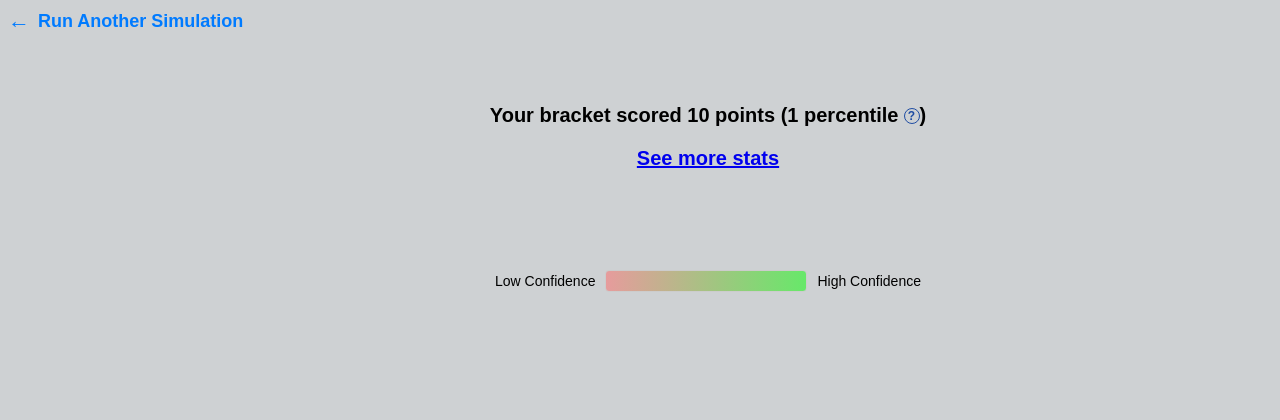
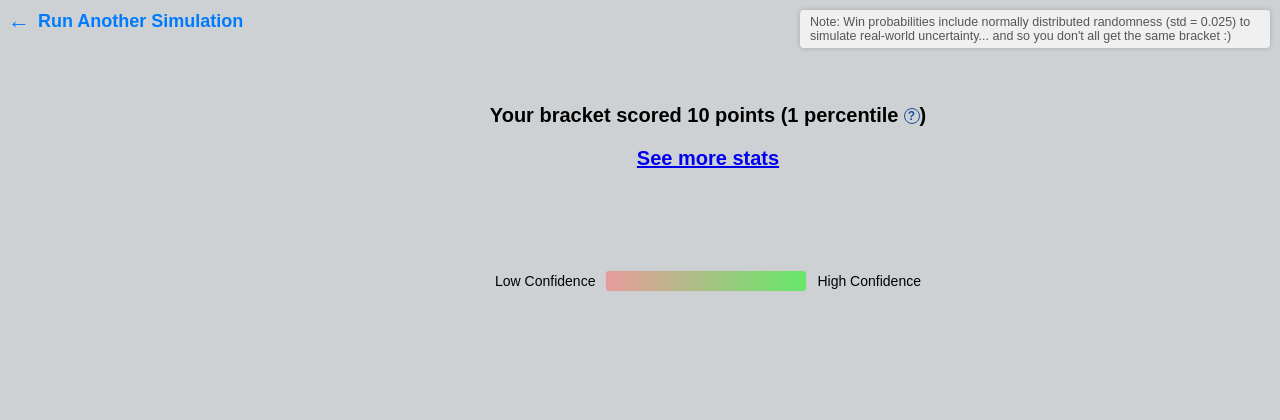
Before and after one commit to jacksonisidor/March-Madness-Simulator, a Flask app: template app/templates/results.html in a window 1280 px wide; the page is wider, and only the part inside the window is pictured. Shown: the top 420 px of that part. Run offline with Flask 2, Linux system fonts and the light colour scheme; the template is opened without the code that fills it: most values are stand-ins (such as "Sample title", 1, 10 or a date in 2020); parts of the project's set-up code (start-up, migrations or seed data) failed here and were passed over.

Commit message:
formatted randomness note

```diff
--- a/app/templates/results.html
+++ b/app/templates/results.html
@@ -5,7 +5,7 @@
   <meta name="viewport" content="width=device-width, initial-scale=1.0" />
   <title>Simulation Results</title>
   <style>
-    /* General Layout */
+
     body {
       font-family: Arial, sans-serif;
       display: flex;
@@ -14,7 +14,6 @@
       overflow: auto;
       background-color: #ced1d3;
     }
-    /* Back Button */
     .back-button {
       align-self: flex-start;
       display: inline-flex;
@@ -32,7 +31,7 @@
       font-size: 22px;
       margin-right: 8px;
     }
-    /* Score Container */
+
     #score-container {
       text-align: center;
       font-size: 20px;
@@ -40,7 +39,7 @@
       margin-bottom: 20px;
       margin-top: 50px;
     }
-    /* Help Icon */
+
     .percentile-container {
       display: inline-flex;
       align-items: center;
@@ -84,6 +83,7 @@
       opacity: 1;
       visibility: visible;
     }
+
     .bracket-container {
       align-self: flex-start;
       display: flex;
@@ -133,6 +133,7 @@
     }
 
     .bracket-team {
+      position: relative;
       box-sizing: border-box;
       background-color: #f0f0f0;
       border: 1px solid black;
@@ -159,6 +160,7 @@
       transform: translateX(30%);
       font-weight: bold;
     }
+
     #champion-team {
       background: gold;
       font-weight: bold;
@@ -169,14 +171,10 @@
       text-align: center;
       display: inline-block;
     }
-
     .bracket-team.highlight {
         box-shadow: 0 0 8px 3px rgba(32, 187, 32, 0.8);
         border: 2px solid #3acf3a;
         }
-
-
-    /* Highlight styles for dynamic highlighting */
     .highlight {
       background-color: #a8e6a1; /* light green */
       border: 1px solid green;
@@ -185,7 +183,6 @@
       stroke: green;
       stroke-width: 3;
     }
-
     .legend {
         display: flex;
         align-items: center;
@@ -193,12 +190,10 @@
         margin: 100px 0;
         margin-bottom: -130px;
     }
-
     .legend-label {
         font-size: 14px;
         margin: 0 10px;
     }
-
     .color-scale {
         width: 200px;
         height: 20px;
@@ -206,7 +201,6 @@
         border: 1px solid #ccc;
         border-radius: 4px;
     }
-
     .fixed-width-container {
         width: 95vw;
         max-width: 1400px;
@@ -214,17 +208,54 @@
         margin: 0 auto; /* center it */
     }
 
+    .bracket-team:hover::after {
+      content: attr(data-confidence);
+      position: absolute;
+      left: 50%;
+      transform: translateX(-50%);
+      bottom: 110%;
+      background: rgba(0,0,0,0.75);
+      color: #fff;
+      padding: 3px 8px;
+      font-size: 11px;
+      border-radius: 4px;
+      white-space: nowrap;
+      pointer-events: none;
+      z-index: 1000;
+    }
 
+    #randomness-note {
+      position: absolute;
+      top: 10px;
+      right: 10px;
+      font-size: 12.5px;
+      color: #555;
+      background-color: #f0f0f0;
+      padding: 5px 10px;
+      border-radius: 4px;
+      box-shadow: 0 0 5px rgba(0,0,0,0.2);
+      z-index: 1000;
+      text-align: left;
+      margin: 0;
+      max-width: 450px;
+    }
 
   </style>
+
 </head>
 <body>
+
+  <div id="randomness-note">
+    Note: Win probabilities include normally distributed randomness (std = 0.025) to simulate real-world uncertainty... and so you don't all get the same bracket :)
+  </div>
+
   <!-- Back Button -->
   <a href="/" class="back-button">
     <span class="arrow">←</span> Run Another Simulation
   </a>
 
   <div class="fixed-width-container">
+
     <!-- Score Display -->
     <div id="score-container">
       {% if score %}
@@ -241,7 +272,7 @@
       <p><a href="{{ url_for('analytics') }}">See more stats</a></p>
     </div>
 
-
+    <!-- Confidence Legend -->
     <div class="legend">
         <span class="legend-label">Low Confidence</span>
         <div class="color-scale"></div>
@@ -251,8 +282,10 @@
 
   <!-- Bracket Structure -->
   <div class="bracket-container" id="bracket-container" style="position: relative;">
+
     <!-- SVG overlay for connector lines -->
     <svg id="svg-connector" style="position:absolute; top:0; left:0; width:100%; height:100%; pointer-events:none;"></svg>
+
     <!-- LEFT SIDE -->
     <div class="bracket-column">
       <div class="bracket-round" id="round-64-left"></div>
@@ -261,10 +294,12 @@
       <div class="bracket-round" id="elite-8-left"></div>
       <div class="bracket-round" id="final-four-left"></div>
     </div>
+
     <!-- Final left (Championship entrant) -->
     <div class="bracket-column">
       <div class="bracket-round championship-entrant" id="championship-entrant-left"></div>
     </div>
+
     <!-- Championship Centered Winner Box -->
     <div id="championship-container">
       <div class="bracket-round" id="championship">
@@ -273,10 +308,12 @@
         </div>
       </div>
     </div>
+
     <!-- Final right (Championship entrant) -->
     <div class="bracket-column">
       <div class="bracket-round championship-entrant" id="championship-entrant-right"></div>
     </div>
+
     <!-- RIGHT SIDE -->
     <div class="bracket-column">
       <div class="bracket-round" id="final-four-right"></div>
@@ -286,12 +323,15 @@
       <div class="bracket-round" id="round-64-right"></div>
     </div>
   </div>
+
   <!-- Populate the bracket with teams -->
   <script>
+
     // Convert the Python object to JSON
     const bracketData = JSON.parse('{{ formatted_bracket|tojson|safe }}');
     console.log("Bracket Data:", bracketData);
-    // Helpers to map round numbers to DOM IDs
+
+    // map round numbers
     function getLeftRoundId(roundNum) {
       switch(roundNum) {
         case 1: return "round-64-left";
@@ -329,29 +369,29 @@
           const matchupDiv = document.createElement("div");
           matchupDiv.classList.add("bracket-matchup");
 
-        // Check if it's a single team box (e.g., bye situation)
+          // Single-team situation (bye)
           if (!matchup.team2 || matchup.team2.trim() === "") {
             const singleDiv = document.createElement("div");
             singleDiv.classList.add("bracket-team");
             singleDiv.textContent = matchup.team1;
             singleDiv.setAttribute("data-team", matchup.team1);
-          // Set color using p1
             singleDiv.style.backgroundColor = getTeamColor(matchup.p1);
+            singleDiv.setAttribute('data-confidence', `${(matchup.p1 * 100).toFixed(1)}%`);
             matchupDiv.appendChild(singleDiv);
           } else {
             const team1Div = document.createElement("div");
             team1Div.classList.add("bracket-team");
             team1Div.textContent = matchup.team1;
             team1Div.setAttribute("data-team", matchup.team1);
-          // Color team1 using its win probability (p1)
             team1Div.style.backgroundColor = getTeamColor(matchup.p1);
+            team1Div.setAttribute('data-confidence', `${(matchup.p1 * 100).toFixed(1)}%`);
 
             const team2Div = document.createElement("div");
             team2Div.classList.add("bracket-team");
             team2Div.textContent = matchup.team2;
             team2Div.setAttribute("data-team", matchup.team2);
-          // Color team2 using its win probability (p2)
             team2Div.style.backgroundColor = getTeamColor(matchup.p2);
+            team2Div.setAttribute('data-confidence', `${(matchup.p2 * 100).toFixed(1)}%`);
 
             matchupDiv.appendChild(team1Div);
             matchupDiv.appendChild(team2Div);
@@ -373,8 +413,8 @@
             singleDiv.classList.add("bracket-team");
             singleDiv.textContent = matchup.team2;
             singleDiv.setAttribute("data-team", matchup.team2);
-          // For a single box, use p2
             singleDiv.style.backgroundColor = getTeamColor(matchup.p2);
+            singleDiv.setAttribute('data-confidence', `${(matchup.p2 * 100).toFixed(1)}%`);
             matchupDiv.appendChild(singleDiv);
           } else {
             const team1Div = document.createElement("div");
@@ -382,12 +422,14 @@
             team1Div.textContent = matchup.team1;
             team1Div.setAttribute("data-team", matchup.team1);
             team1Div.style.backgroundColor = getTeamColor(matchup.p1);
+            team1Div.setAttribute('data-confidence', `${(matchup.p1 * 100).toFixed(1)}%`);
 
             const team2Div = document.createElement("div");
             team2Div.classList.add("bracket-team");
             team2Div.textContent = matchup.team2;
             team2Div.setAttribute("data-team", matchup.team2);
             team2Div.style.backgroundColor = getTeamColor(matchup.p2);
+            team2Div.setAttribute('data-confidence', `${(matchup.p2 * 100).toFixed(1)}%`);
 
             matchupDiv.appendChild(team1Div);
             matchupDiv.appendChild(team2Div);
@@ -396,13 +438,14 @@
       });
     }
 
-    // If round 7 exists, set champion
+      // Set champion if available
       if (roundNumber === 7 && rightSide.length > 0) {
         const champion = rightSide[0].winner || "";
         document.getElementById("champion-team").textContent = "🏆 " + champion + " 🏆";
       }
     });
   }
+
 
     // Add dynamic highlighting to team boxes and connector lines
     function addHighlighting() {
@@ -538,14 +581,12 @@
     function getTeamColor(prob) {
         // Convert probability to a hue on a red (0°) to green (120°) scale.
         let hue = prob * 120;
-        // Adjust lightness: teams with near 50/50 get lighter colors.
+        // Adjust lightness: teams with near 50/50 get lighter colors
         let lightness = 50 + (1 - Math.abs(prob - 0.5) * 2) * 30;
         // Return color with an alpha value (e.g., 0.5 for 50% opacity)
         return `hsla(${hue}, 100%, ${lightness}%, 0.5)`;
    }
+  </script>
 
-
-
-  </script>
 </body>
 </html>
```
Lines whose indentation alone changed are shown as unchanged.
